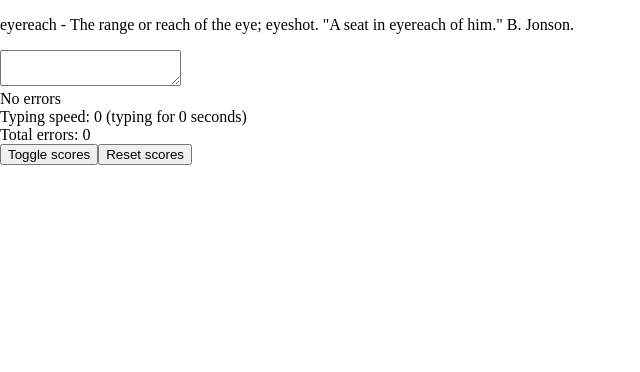
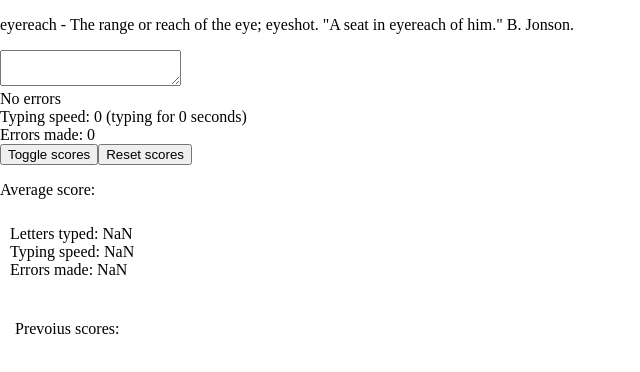
Before and after one commit to qucumbah/speedtyping-trainer, a React app: page / in a window 1280 px wide. Shown: the top 372 px of the page, without its empty margins (0-640 px from the left). Built offline with nearby package versions, Linux system fonts and the light colour scheme.

Commit message:
feat: average score

```diff
--- a/src/components/App.tsx
+++ b/src/components/App.tsx
@@ -28,11 +28,34 @@ function App() {
     return () => window.removeEventListener('beforeunload', saveScores);
   }, [scores]);
 
-  function resetScores() {
+  function resetScores(): void {
     const userPermission: boolean = confirm('Are you sure you want to reset all scores? This cannot be undone.');
     if (userPermission) {
       setScores([]);
     }
+  }
+
+  function getAverageScore(): Score {
+    const summedScores: Score = scores.reduce((summedScores: Score, currentScore: Score) => {
+      return {
+        id: -1,
+        lettersTyped: summedScores.lettersTyped + currentScore.lettersTyped,
+        milliseconds: summedScores.milliseconds + currentScore.milliseconds,
+        totalErrors: summedScores.totalErrors + currentScore.totalErrors,
+      };
+    }, {
+      id: -1,
+      lettersTyped: 0,
+      milliseconds: 0,
+      totalErrors: 0,
+    });
+
+    return {
+      id: -1,
+      lettersTyped: summedScores.lettersTyped / scores.length,
+      milliseconds: summedScores.milliseconds / scores.length,
+      totalErrors: summedScores.totalErrors / scores.length,
+    };
   }
 
   const [hasStartedTyping, setHasStartedTyping] = useState<boolean>(false);
@@ -114,10 +137,15 @@ function App() {
       <textarea value={userInput} onChange={(element) => setUserInput(element.target.value)} />
       <div className={hasError ? 'redBg' : 'whiteBg'}>{hasError ? 'Error found' : 'No errors'}</div>
       <div>Typing speed: {typingSpeed} (typing for {Math.round(typingTime / 100) / 10} seconds)</div>
-      <div>Total errors: {totalErrors}</div>
+      <div>Errors made: {totalErrors}</div>
       <input type="button" value="Toggle scores" onClick={() => setShowScores((prevShowScores) => !prevShowScores)} />
       <input type="button" value="Reset scores" onClick={resetScores} />
+      <div className="averageScore">
+        <p>Average score:</p>
+        <ScoreView score={getAverageScore()} />
+      </div>
       <div className="scores" hidden={!showScores}>
+        <p>Prevoius scores:</p>
         {scores.slice().reverse().map((score: Score) => <ScoreView score={score} key={score.id} />)}
       </div>
     </div>
--- a/src/components/ScoreView.tsx
+++ b/src/components/ScoreView.tsx
@@ -6,12 +6,14 @@ type ScoreViewProps = {
 };
 
 function ScoreView(props: ScoreViewProps) {
+  const lettersTyped: number = Math.round(props.score.lettersTyped);
   const typingSpeed: number = Math.round(props.score.lettersTyped / (props.score.milliseconds / 1000) * 100) / 100;
+  const totalErrors: number = Math.round(props.score.totalErrors);
   return (
     <div className="ScoreView">
-      <div className="lettersTyped">Letters typed: {props.score.lettersTyped}</div>
+      <div className="lettersTyped">Letters typed: {lettersTyped}</div>
       <div className="typingSpeed">Typing speed: {typingSpeed}</div>
-      <div className="totalErrors">Total errors: {props.score.totalErrors}</div>
+      <div className="totalErrors">Errors made: {totalErrors}</div>
     </div>
   );
 }
```
